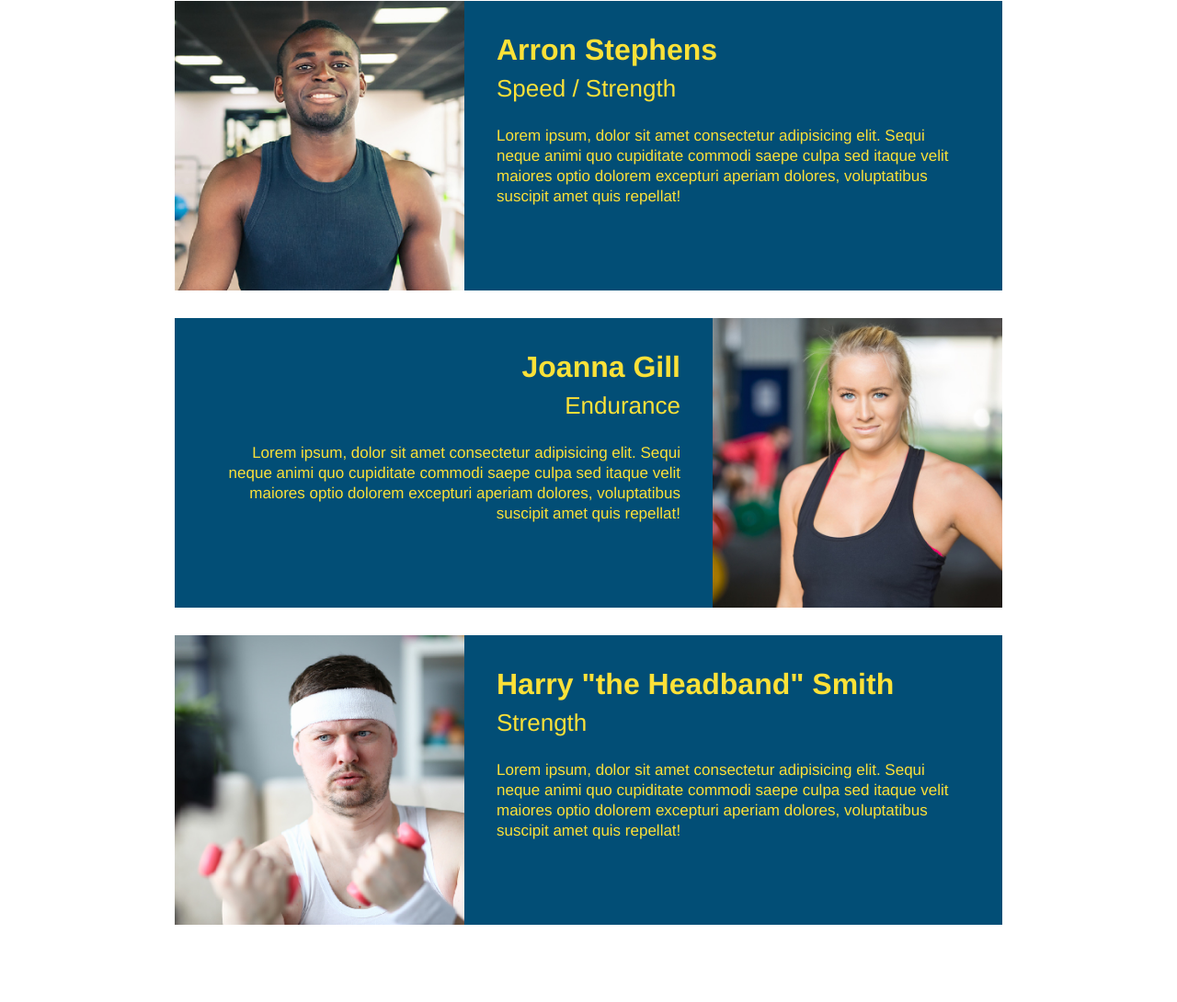
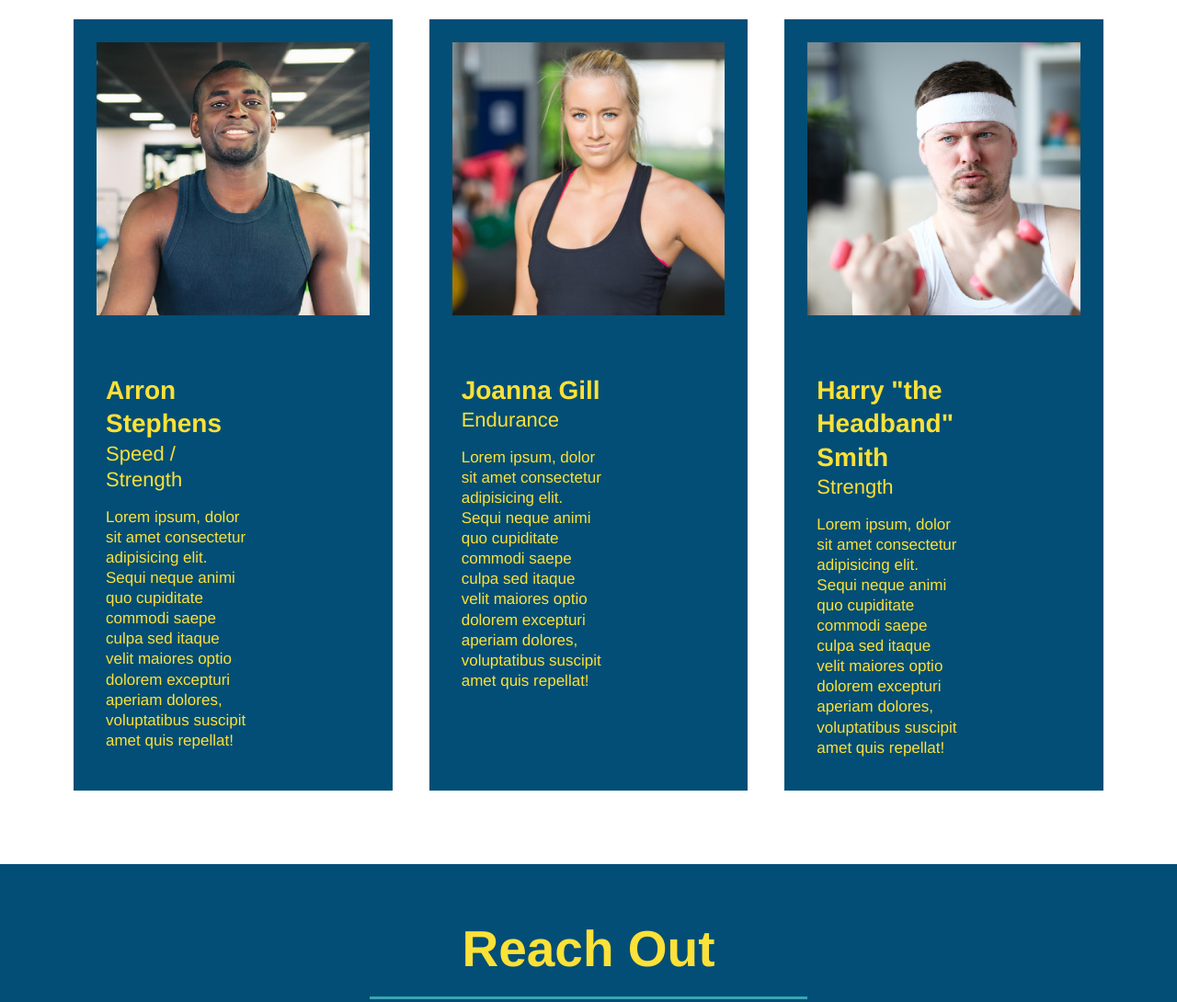
Before and after one commit to Magicalburritos/run-buddy, a plain HTML site: page index.html in a window 1280 px wide. Shown: the part 2401-3491 px from the top of the page at 92% size. Drawn offline with Linux system fonts and the light colour scheme.

Commit message:
flexbox to the trainers

```diff
--- a/assets/css/style.css
+++ b/assets/css/style.css
@@ -187,24 +187,28 @@ section {
   border-color: #39a6b2;
 }
 .trainers {
-  text-align: center;
+  width: 100%;
+  margin: 0 auto;
+  display: flex;
+  flex-wrap: wrap;
+  justify-content: space-around;
 }
 .trainer {
-  width: 900px;
-  margin: 0 auto 30px auto;
+  flex: 1;
+  margin: 20px;
   background: #024e76;
   color: #fce138;
-  overflow: auto;
 }
 .trainer img {
-  width: 35%;
-  float: left;
+  width: 100%;
+  padding: 25px;
 }
 
 .trainer-bio {
   padding: 35px;
   float: left;
   width: 65%;
+  line-height: 1.3;
 }
 .text-left {
   text-align: left;
@@ -214,19 +218,17 @@ section {
   text-align: right;
 }
 .trainer-bio h3 {
-  font-size: 32px;
-  margin-bottom: 8px;
+  font-size: 28px;
 }
 
 .trainer-bio h4 {
   font-weight: lighter;
-  font-size: 26px;
-  margin-bottom: 25px;
+  font-size: 22px;
+  margin-bottom: 15px;
 }
 
 .trainer-bio p {
   font-size: 17px;
-  line-height: 1.3;
 }
 
 .contact {
--- a/index.html
+++ b/index.html
@@ -147,13 +147,14 @@
   </section>
   <!-- "meet the trainers" section-->
 
-  <section id="your-trainers" class="trainers">
+  <section id="your-trainers">
     <h2 class="section-title primary-border">Meet The Trainers</h2>
+    <div class="trainers">
       <article class="trainer">
         <img src="./assets/images/trainer-1.jpg" alt="Arron Stephens in his workout clothes, ready to pump iron" />
-      <div class="trainer-bio text-left">
-        <h3>Arron Stephens</h3>
-        <h4>Speed / Strength</h4>
+        <div class="trainer-bio">
+          <h3 class="trainer-name">Arron Stephens</h3>
+          <h4 class="trainer-role">Speed / Strength</h4>
           <p>
             Lorem ipsum, dolor sit amet consectetur adipisicing elit. Sequi
             neque animi quo cupiditate commodi saepe culpa sed itaque velit
@@ -164,26 +165,10 @@
       </article>
       <!-- second trainer bio -->
       <article class="trainer">
-      <div class="trainer-bio text-right">
-        <h3>Joanna Gill</h3>
-        <h4>Endurance</h4>
-        <p>
-          Lorem ipsum, dolor sit amet consectetur adipisicing elit. Sequi
-          neque animi quo cupiditate commodi saepe culpa sed itaque velit
-          maiores optio dolorem excepturi aperiam dolores, voluptatibus
-          suscipit amet quis repellat!
-        </p>
-      </div>
         <img src="./assets/images/trainer-2.jpg" alt="Joanna Gill cooling off after a workout" />
-    </article>
-
-    <!-- third trainer bio -->
-    <article class="trainer">
-      <img src="./assets/images/trainer-3.jpg"
-        alt="Harry Smith wearing a headband and lifting comically small pink weights" />
-      <div class="trainer-bio text-left">
-        <h3>Harry "the Headband" Smith</h3>
-        <h4>Strength</h4>
+        <div class="trainer-bio">
+          <h3 class="trainer-name">Joanna Gill</h3>
+          <h4 class="trainer-role">Endurance</h4>
           <p>
             Lorem ipsum, dolor sit amet consectetur adipisicing elit. Sequi
             neque animi quo cupiditate commodi saepe culpa sed itaque velit
@@ -192,6 +177,23 @@
           </p>
         </div>
       </article>
+
+      <!-- third trainer bio -->
+      <article class="trainer">
+        <img src="./assets/images/trainer-3.jpg"
+          alt="Harry Smith wearing a headband and lifting comically small pink weights" />
+        <div class="trainer-bio">
+          <h3 class="trainer-name">Harry "the Headband" Smith</h3>
+          <h4 class="trainer-role">Strength</h4>
+          <p>
+            Lorem ipsum, dolor sit amet consectetur adipisicing elit. Sequi
+            neque animi quo cupiditate commodi saepe culpa sed itaque velit
+            maiores optio dolorem excepturi aperiam dolores, voluptatibus
+            suscipit amet quis repellat!
+          </p>
+        </div>
+      </article>
+    </div>
   </section>
   <!-- "reach out"section -->
   <section id="reach-out" class="contact">
```
Lines whose indentation alone changed are shown as unchanged.
